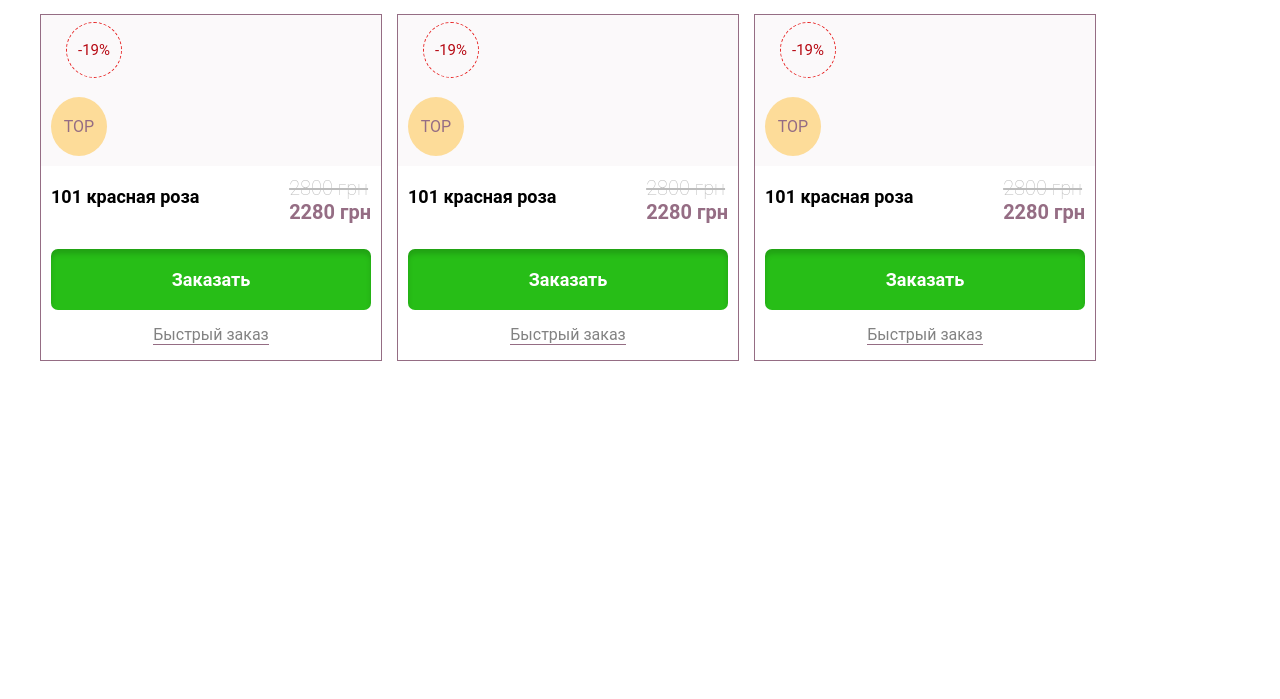
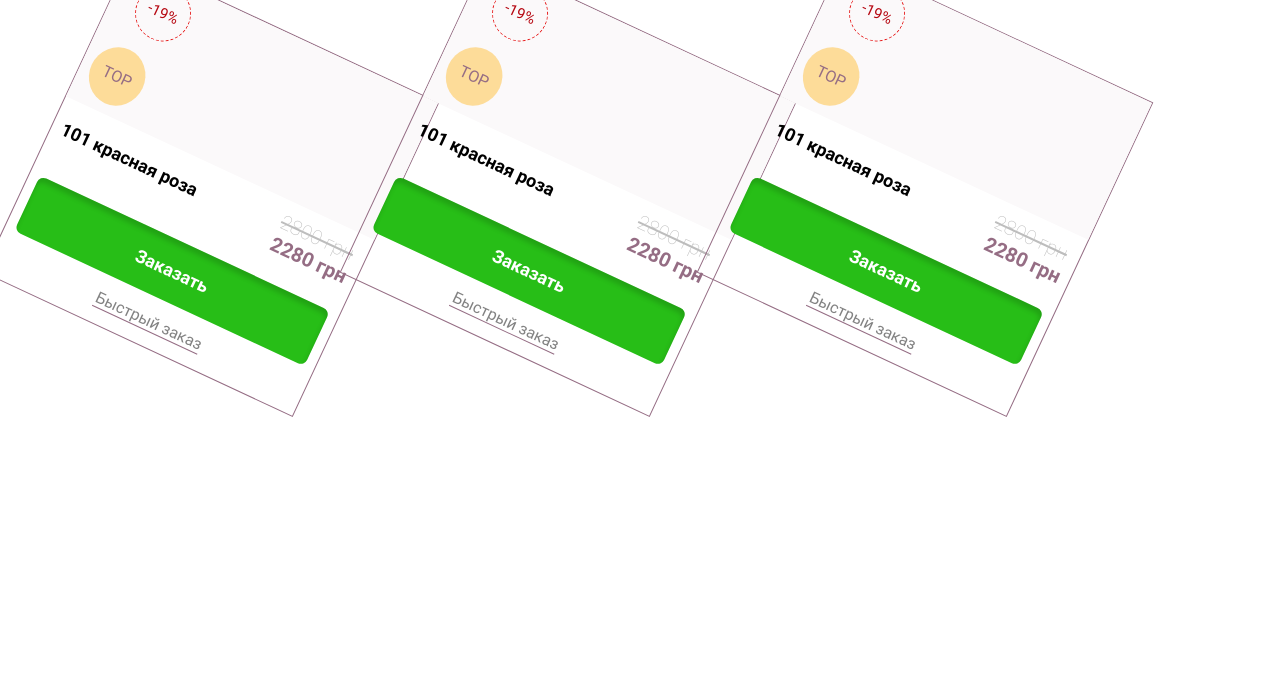
Before and after one commit to vanyapeev94/2023_less_25, a plain HTML site: page index.html in a window 1280 px wide. Shown: the part 101-800 px from the top of the page. Drawn offline with Linux system fonts and the light colour scheme; a web font is replaced by a local one.

Commit message:
наклонил продукты

```diff
--- a/css/style.css
+++ b/css/style.css
@@ -12,6 +12,7 @@ body{
     width:340px;
     float:left;
     margin-right:15px;
+    transform: rotate(25deg);
 }
 .product-wrapper .wrap-img{
     background: #FBF9FA;
```
